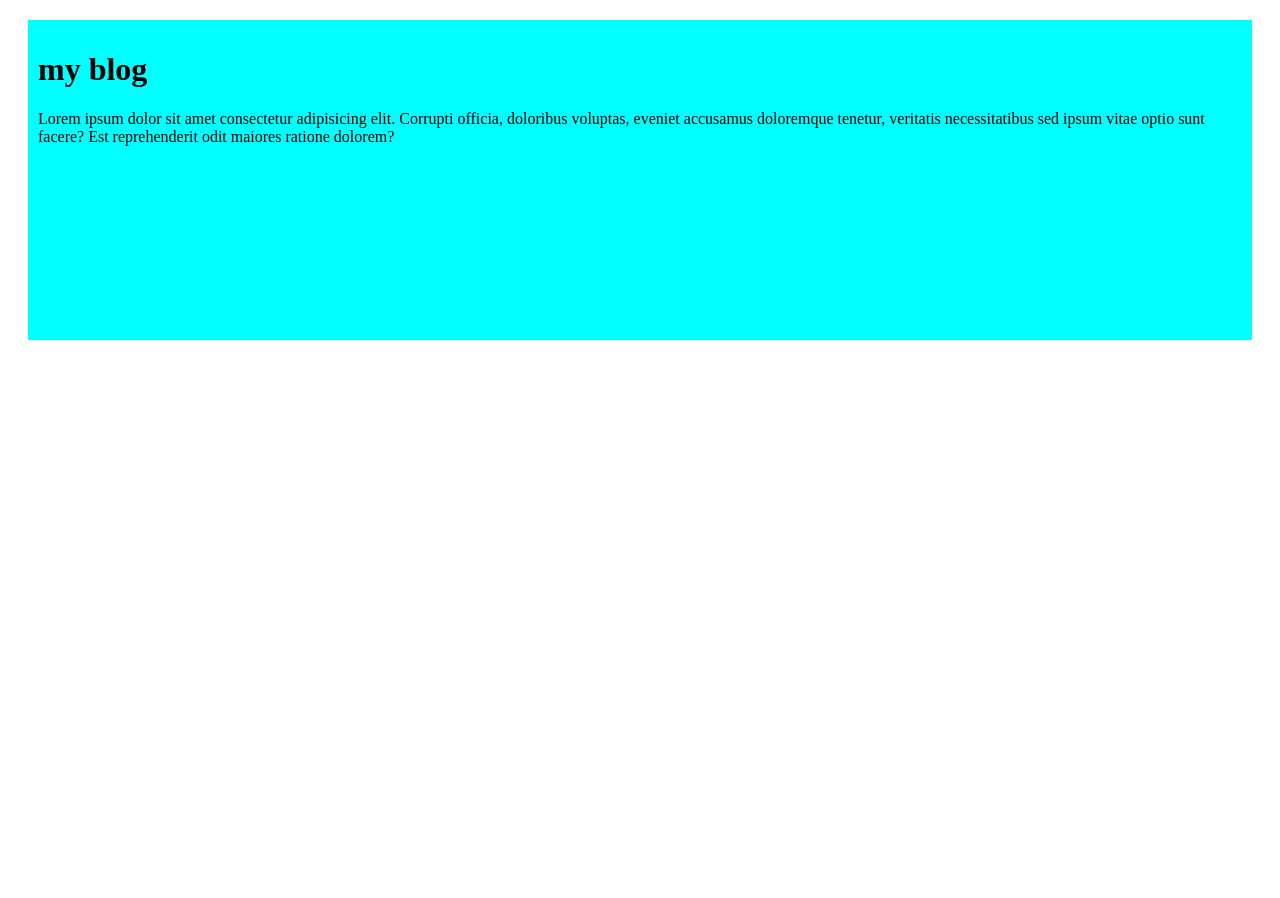
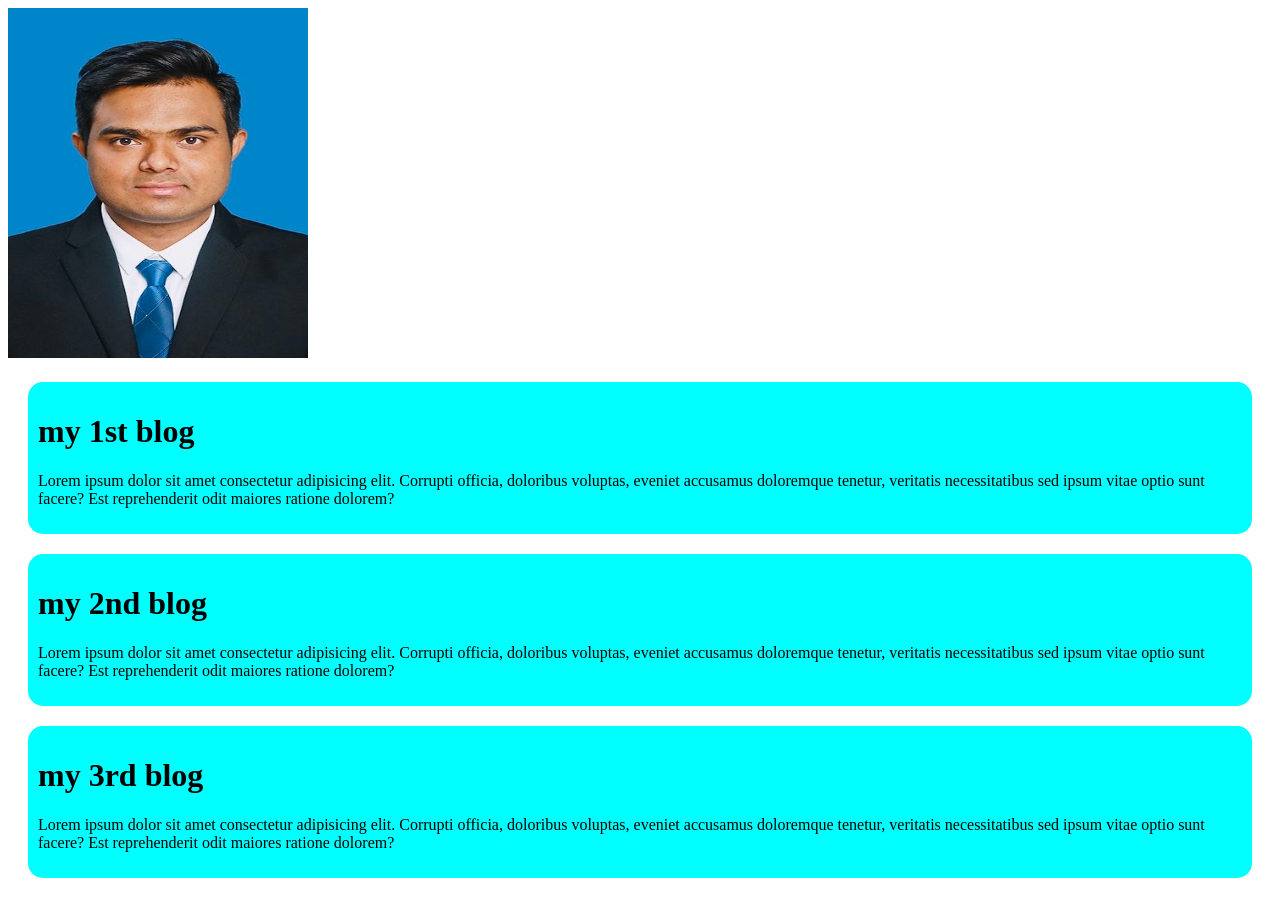
Before and after one commit to rowshonsikder/my-first-github-repo, a plain HTML site: page index.html in a window 1280 px wide. Before the commit the page ends 800 px from the top, so only its background shows below. Drawn offline with Linux system fonts and the light colour scheme.

Commit message:
Insert my pic and wrote some content

```diff
--- a/index.html
+++ b/index.html
@@ -7,8 +7,21 @@
     <link rel="stylesheet" href="styles/blog.css">
 </head>
 <body>
+    <img src="images/My picture.jpg" height="350px" width="300px" alt="add my pro pic ">
+
     <div>
-        <h1>my blog </h1>
+        <h1>my 1st blog </h1>
+        <p>Lorem ipsum dolor sit amet consectetur adipisicing elit. Corrupti officia, doloribus voluptas, eveniet accusamus doloremque tenetur, veritatis necessitatibus sed ipsum vitae optio sunt facere? Est reprehenderit odit maiores ratione dolorem?</p>
+    </div>
+
+
+    <div>
+        <h1>my 2nd  blog </h1>
+        <p>Lorem ipsum dolor sit amet consectetur adipisicing elit. Corrupti officia, doloribus voluptas, eveniet accusamus doloremque tenetur, veritatis necessitatibus sed ipsum vitae optio sunt facere? Est reprehenderit odit maiores ratione dolorem?</p>
+    </div>
+
+    <div>
+        <h1>my  3rd blog </h1>
         <p>Lorem ipsum dolor sit amet consectetur adipisicing elit. Corrupti officia, doloribus voluptas, eveniet accusamus doloremque tenetur, veritatis necessitatibus sed ipsum vitae optio sunt facere? Est reprehenderit odit maiores ratione dolorem?</p>
     </div>
 </body>
--- a/styles/blog.css
+++ b/styles/blog.css
@@ -3,5 +3,9 @@ div{
     margin: 20px;
     padding: 10px;
     border: 5px;
-    height: 300px;
+    border-radius: 15px;
+
 }
+.picture{
+       position: relative;
+}
```
Also changed, not shown: images/My picture.jpg (added).
